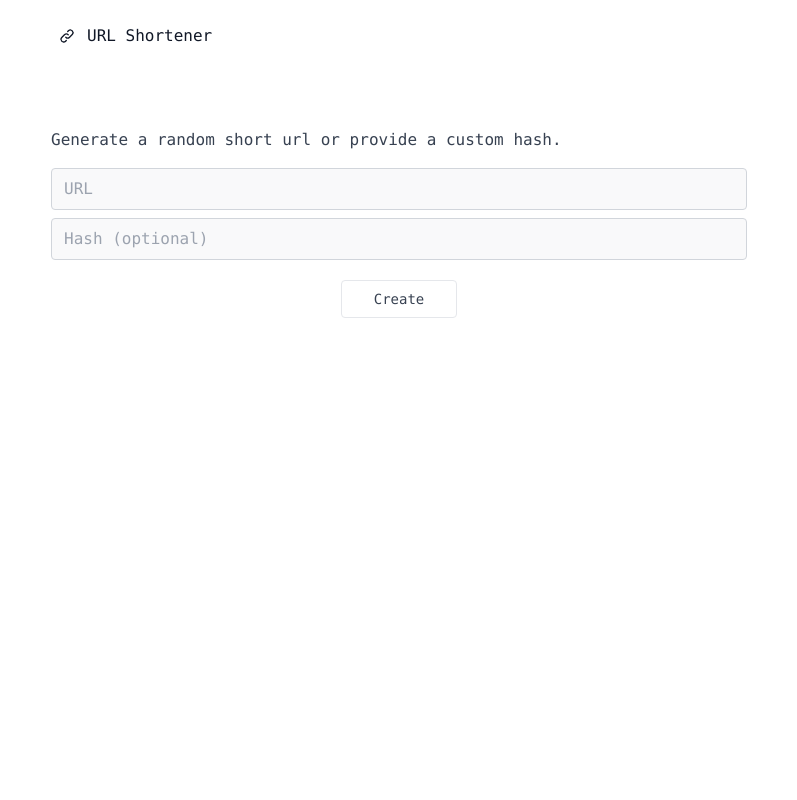
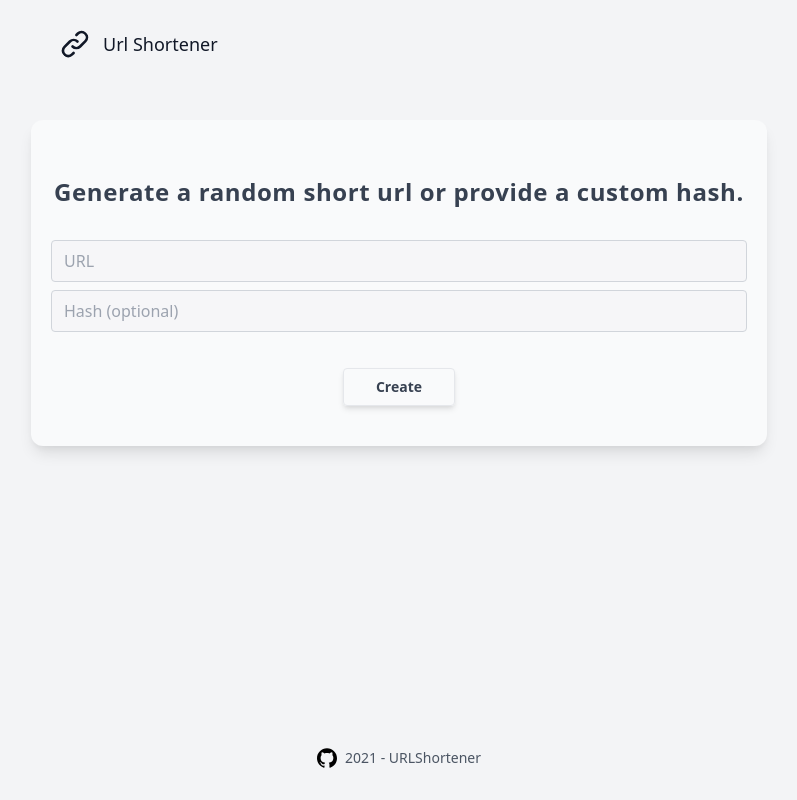
Before and after one commit to guilleijo/url-shortener, a Django app: page / in a window 1280 px wide. Shown: the whole page, without its empty margins (241-1038 px from the left). Run offline with Django 3.2, Linux system fonts and the light colour scheme.

Commit message:
Change styles

```diff
--- a/templates/base.html
+++ b/templates/base.html
@@ -10,11 +10,12 @@
     <link href="https://unpkg.com/tailwindcss@^2/dist/tailwind.min.css" rel="stylesheet">
     <link rel="icon" href="{% static 'images/logo.svg' %}">
 </head>
-<body>
-    <div class="flex flex-col h-screen mx-auto font-mono px-4 bg-white md:w-4/5 max-w-screen-md">
+<body class="bg-gray-100">
+    <div class="flex flex-col h-screen mx-auto px-4 md:w-4/5 max-w-screen-md">
         {% include 'navbar.html' %}
         {% block content %}
         {% endblock content %}
+        {% include 'footer.html' %}
     </div>
 </body>
 </html>
--- /dev/null
+++ b/templates/footer.html
@@ -0,0 +1,11 @@
+{% load static %}
+<footer class="text-gray-600 body-font px-10 py-8">
+    <a
+        class="flex flex-row text-sm justify-center space-x-2"
+        href="https://github.com/guilleijo/url-shortener"
+        target="_blank"
+    >
+        <img class="h-5" alt="hero" src="{% static 'images/github.svg' %}">
+        <p>2021 - URLShortener</p>
+    </a>
+</footer>
--- a/templates/home.html
+++ b/templates/home.html
@@ -2,7 +2,8 @@
 {% load static %}
 
 {% block content %}
-<div class="flex flex-col container px-5 py-10 space-y-4 mx-auto flex flex-wrap text-gray-700">
+<div class="flex-1 mt-8">
+    <div class="flex flex-col container px-5 py-10 space-y-4 mx-auto flex flex-wrap text-gray-700 bg-gray-50 rounded-xl shadow-lg">
 
         {% if messages %}
         <div class="text-sm text-center bg-red-50 rounded-2xl px-4 py-2">
@@ -12,7 +13,7 @@
         </div>
         {% endif %}
 
-    <div class="pt-4">Generate a random short url or provide a custom hash.</div>
+        <div class="py-4 text-center tracking-wide text-2xl font-bold">Generate a random short url or provide a custom hash.</div>
 
         <form method="post" class="flex flex-col justify-between">
             {% csrf_token %}
@@ -26,7 +27,7 @@
                         value="{{ form.url.value }}"
                         type="text" id="url"
                         name="url"
-                    class="w-full bg-gray-100 bg-opacity-50 rounded border border-gray-300 focus:border-indigo-500 focus:bg-white focus:ring-2 focus:ring-indigo-200 outline-none py-1 px-3 leading-8 transition-colors duration-200 ease-in-out"
+                        class="w-full bg-gray-100 bg-opacity-50 rounded border border-gray-300 focus:border-indigo-500  focus:ring-2 focus:ring-indigo-200 outline-none py-1 px-3 leading-8 transition-colors duration-200 ease-in-out"
                     >
                     <span class="text-xs text-red-400">{{ form.url.errors }}</span>
                 </div>
@@ -36,27 +37,28 @@
                         placeholder="Hash (optional)"
                         value="{{ form.hashed_url.value }}"
                         type="text" id="hashed_url" name="hashed_url"
-                    class="flex-1 mb-1 w-full bg-gray-100 bg-opacity-50 rounded border border-gray-300 focus:border-indigo-500 focus:bg-white focus:ring-2 focus:ring-indigo-200 text-base outline-none py-1 px-3 leading-8 transition-colors duration-200 ease-in-out"
+                        class="flex-1 mb-1 w-full bg-gray-100 bg-opacity-50 rounded border border-gray-300 focus:border-indigo-500  focus:ring-2 focus:ring-indigo-200 text-base outline-none py-1 px-3 leading-8 transition-colors duration-200 ease-in-out"
                     >
                     <span class="text-xs text-red-400">{{ form.hashed_url.errors }}</span>
                 </div>
             </div>
             <button
                 type="submit"
-            class="flex mx-auto mt-4 border py-2 px-8 focus:outline-none hover:bg-gray-100 rounded text-sm ">
+                class="transform hover:scale-110 transition duration-150 ease-in-out shadow-md flex font-bold mx-auto mt-8 border py-2 px-8 focus:outline-none hover:bg-gray-100 rounded text-sm ">
                     Create
             </button>
         </form>
 
         {% if short_url %}
-    <div class="flex flex-col md:flex-row justify-between items-center py-4 space-x-2 rounded-lg p-2">
-        <input class="flex-1 w-full bg-gray-100 p-1 rounded shadow-2xl border" id="shortUrl" value="{{short_url}}" type='text' readonly/>
+        <div class="flex flex-col md:flex-row justify-between items-center py-4 space-x-2 rounded-lg p-2 text-sm font-mono">
+            <input class="flex-1 w-full bg-gray-100 p-1 rounded border" id="shortUrl" value="{{short_url}}" type='text' readonly/>
             <div class="flex mt-4 md:mt-0 space-x-2">
-            <button class="border px-2 py-1 rounded" onclick="copyText()">Copy</button>
-            <a class="border px-2 py-1 rounded" target="blank" href="{{short_url}}">Go to page</a>
+                <button class="border px-2 py-1 rounded transform hover:scale-110 transition duration-150 ease-in-out" onclick="copyText()">Copy</button>
+                <a class="border px-2 py-1 rounded transform hover:scale-110 transition duration-150 ease-in-out" target="blank" href="{{short_url}}">Go to page</a>
             </div>
         </div>
         {% endif %}
+    </div>
 </div>
 
 <script>
--- a/templates/navbar.html
+++ b/templates/navbar.html
@@ -1,10 +1,10 @@
 <header class="text-gray-600 body-font">
     <div class="container mx-auto flex flex-wrap p-5 flex-row items-center">
       <a href="{% url 'home_page' %}" class="flex title-font font-medium items-center text-gray-900 mb-4 md:mb-0">
-        <svg xmlns="http://www.w3.org/2000/svg" fill="none" stroke="currentColor" stroke-linecap="round" stroke-linejoin="round" stroke-width="2" class="w-8 h-8 p-2 rounded-full" viewBox="0 0 24 24">
+        <svg xmlns="http://www.w3.org/2000/svg" fill="none" stroke="currentColor" stroke-linecap="round" stroke-linejoin="round" stroke-width="2" class="w-12 h-12 p-2 rounded-full" viewBox="0 0 24 24">
             <path stroke-linecap="round" stroke-linejoin="round" stroke-width="2" d="M13.828 10.172a4 4 0 00-5.656 0l-4 4a4 4 0 105.656 5.656l1.102-1.101m-.758-4.899a4 4 0 005.656 0l4-4a4 4 0 00-5.656-5.656l-1.1 1.1" />
         </svg>
-        <span class="ml-1 text-md">URL Shortener</span>
+        <span class="ml-1 text-lg font-medium">Url Shortener</span>
       </a>
     </div>
   </header>
```
Also changed, not shown: static/images/github.svg (added). Lines whose indentation alone changed are shown as unchanged.
